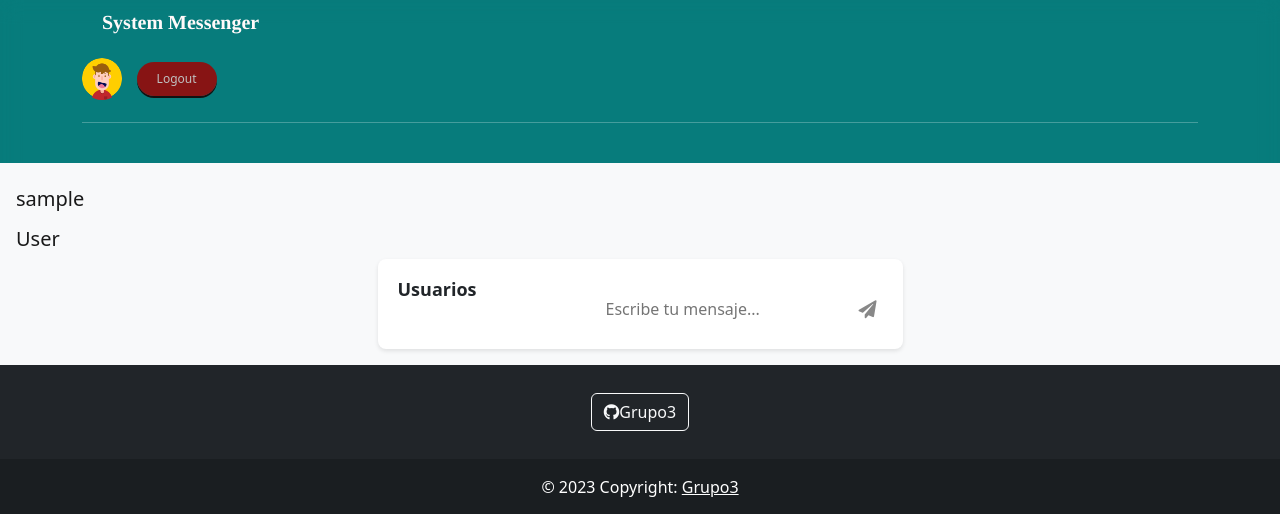
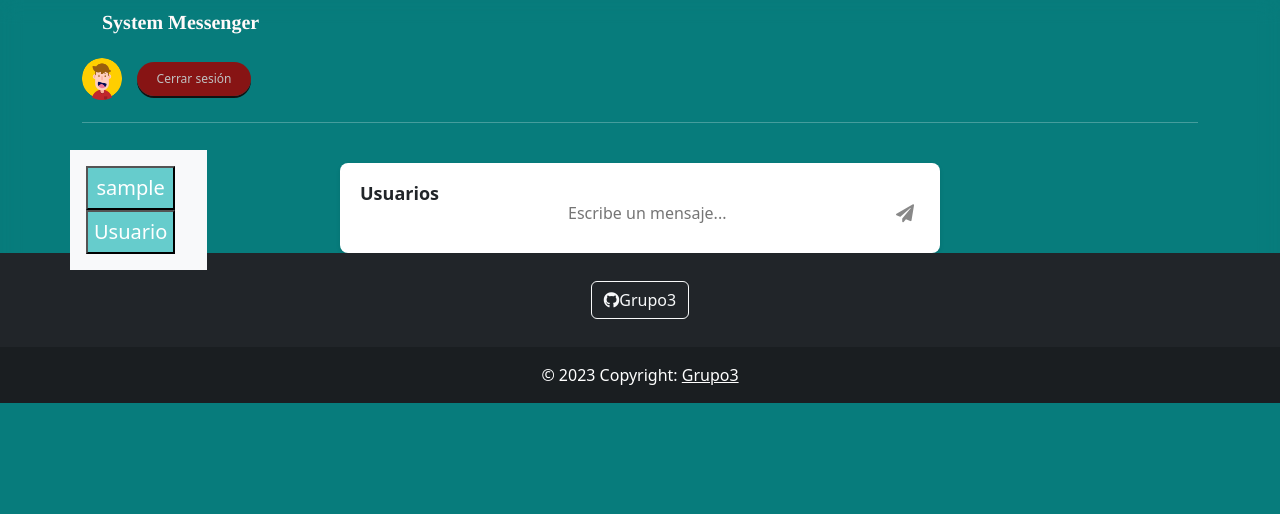
Before and after one commit to INGESO-2023-1/grupo_3, a PHP site: page /pagina_mensajeria.php in a window 1280 px wide. Shown: the top 514 px of the page. Run offline with PHP 8.4, Linux system fonts and the light colour scheme; the visitor is signed in with stand-in values (Sample User, id 1).

Commit message:
cambios en la interfaz

```diff
--- a/front/cabecera_log.php
+++ b/front/cabecera_log.php
@@ -15,6 +15,6 @@
 <div class="container">
   <h5 id="titulo3" style="color:#FFFAFA" >System Messenger</h5>
     <a  style="color:silver" href="perfil.php" ><img src="../images/user_image.webp" height="42px" widht="42" style="border-radius: 60px"></a>
-    <a id="perfilsesion" style="color:silver" href="../back/logout.php">Logout</a>
+    <a id="perfilsesion" style="color:silver" href="../back/logout.php">Cerrar sesión</a>
     <hr style="color:white"><br>
 </div>
--- a/front/cabecera_perfil.php
+++ b/front/cabecera_perfil.php
@@ -15,7 +15,7 @@
 <div class="container">
   <h5 id="titulo3" style="color:#FFFAFA" >System Messenger</h5>
     <a id="perfil" style="color:silver" href="pagina_mensajeria.php">Inicio</a>
-    <a id="perfil" style="color:silver" href="perfil_editar.php">Editar</a>
+    <a id="perfil" style="color:silver" href="perfil_editar.php">Editar perfil</a>
     <a id="perfilsesion" style="color:silver" href="../back/logout.php">Cerrar sesión</a>
     <hr style="color:white"><br>
 </div>
--- a/front/index.php
+++ b/front/index.php
@@ -3,7 +3,7 @@
 
 <div  class="container">
             <h1 id=titulo1 class="display-2">System Messenger</h1>
-            <p style="color:white" class="lead">Pagina oficial de System Messenger</p>
+            <p style="color:white" class="lead">Página oficial de System Messenger</p>
             <p style="color:white">Más información</p>
             <p class="lead">
                 <a id="perfill" style="color:#FFF5EE" href="crear_cuenta.php"> Registrarse </a>
--- a/front/pagina_mensajeria.php
+++ b/front/pagina_mensajeria.php
@@ -20,13 +20,27 @@ if ($selectedChatUserId) {
 }
 ?>
 <head>
-    <title>Systema de mensajeria</title>
+    <title>Sistema de mensajería</title>
     <link rel="stylesheet" type="text/css" href="style.css">
 </head>
 <body>
+    <style>
+        .corner-buttons {
+        position: absolute;
+        top: 150px;
+        left: 70px;
+        }
+
+        .corner-buttons button {
+        background-color: #66CCCC; /* color pal fondo */
+        color: #FFFFFF; /* esto es pal texto */
+    }
+    </style>
+    <div class="corner-buttons">
     <nav id="navbar-example3" class="navbar navbar-light bg-light flex-column align-items-stretch p-3">
-    <a class="navbar-brand" href="#"><?php echo $_SESSION['user']; ?></a>
-    <a class="navbar-brand" href="#"><?php echo $selectedChatUserName ? 'Conversación con ' . $selectedChatUserName : 'User'; ?></a>
+    <button class="navbar-brand" href="#"><?php echo $_SESSION['user']; ?></button>
+    <button class="navbar-brand" href="#"><?php echo $selectedChatUserName ? 'Chat con ' . $selectedChatUserName : 'Usuario'; ?></button>
+    </div>
     <div class="chat-container">
         <div class="user-list">
             <h2>Usuarios</h2>
@@ -63,14 +77,14 @@ if ($selectedChatUserId) {
                 } else {
                     echo '<div class="message incoming">
                         <div class="message-sender">System</div>
-                        <div class="message-content">No hay ninguna conversación previa.</div>
+                        <div class="message-content">No existen mensajes anteriores.</div>
                     </div>';
                 }
             }
             ?>
             <form class="message-form" method="POST" action="sendMessage.php">
                 <input type="hidden" name="receiver" value="<?php echo htmlspecialchars($selectedChatUserId); ?>">
-                <input type="text" name="msg" placeholder="Escribe tu mensaje..." required>
+                <input type="text" name="msg" placeholder="Escribe un mensaje..." required>
                 <button type="submit"><i class="fa fa-paper-plane"></i></button>
             </form>
         </div>
```
